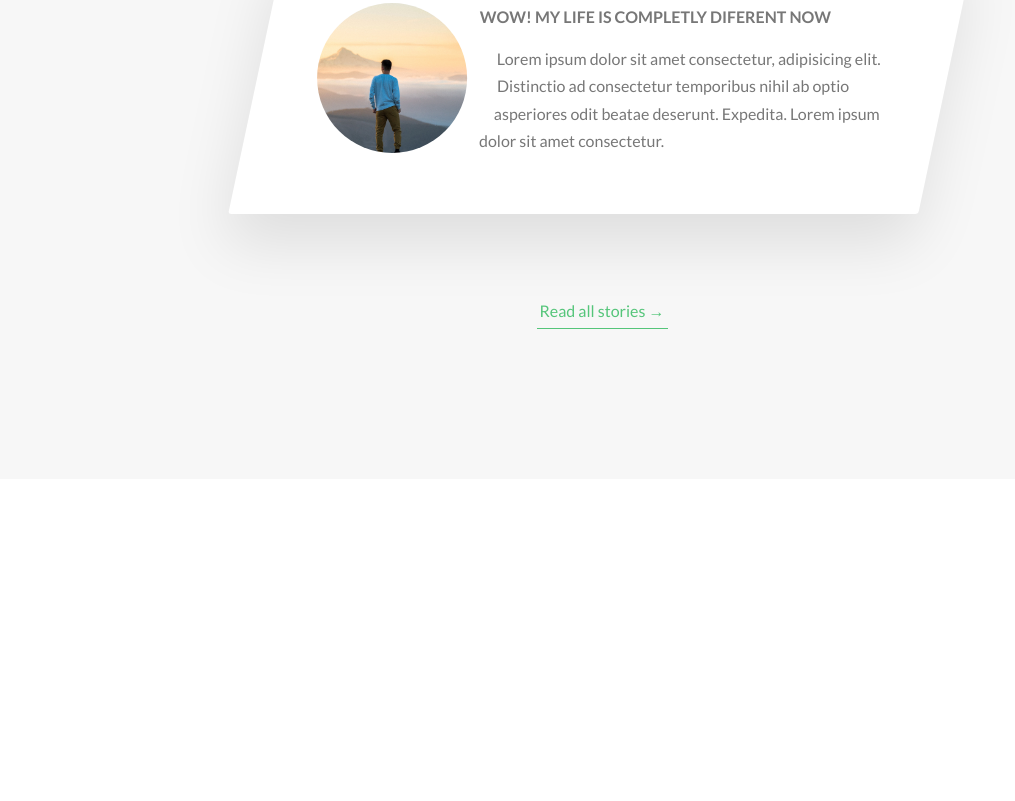
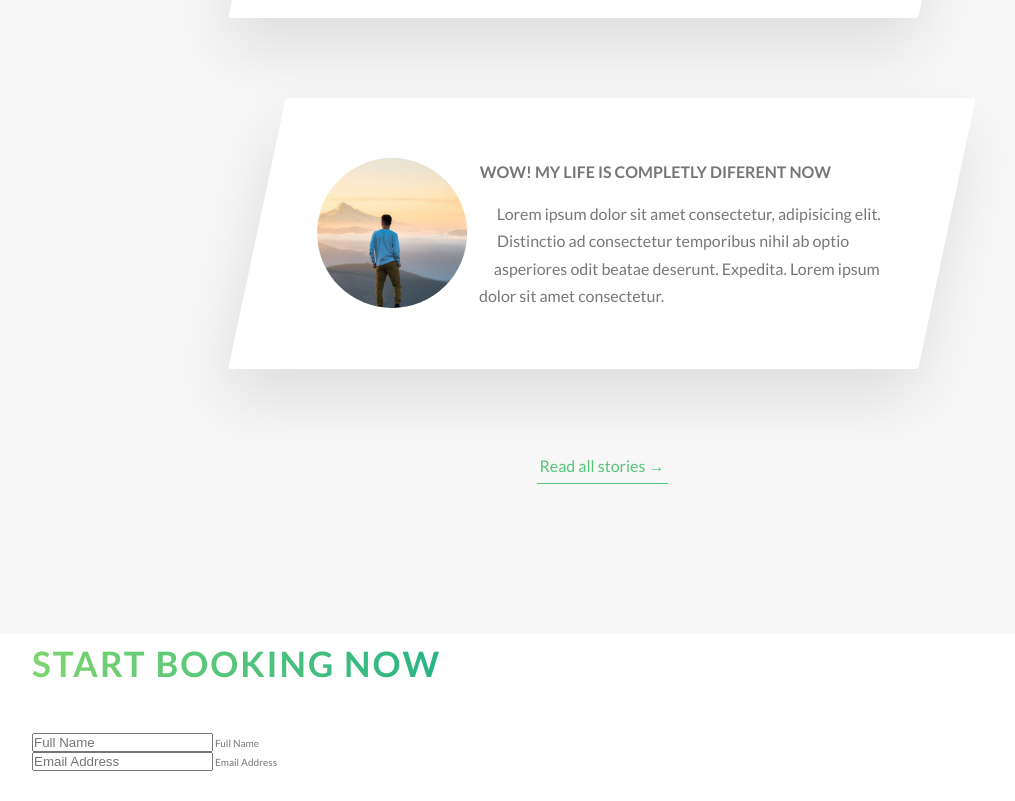
Before and after one commit to Raitoforce/css-nature, a website: page index.html in a window 1280 px wide. Shown: the part 3823-4624 px from the top of the page, without its empty margins (38-1053 px from the left). Before the commit the page ends 4332 px from the top, so only its background shows below. Drawn offline with Linux system fonts and the light colour scheme.

Commit message:
add section book

```diff
--- a/index.html
+++ b/index.html
@@ -247,6 +247,14 @@
       </section>
 
       <section class="section-stories">
+        <div class="bg-video">
+          <video class="bg-video__content" autoplay muted loop>
+            <source src="img/video.mp4" type="video/mp4" />
+            <source src="img/video.webm" type="video/webm" />
+            Your browser is not supported!
+          </video>
+        </div>
+
         <div class="u-center-text u-margin-bottom-big">
           <h2 class="heading-secondary">We make people genuinely happy</h2>
         </div>
@@ -305,6 +313,40 @@
           <a href="#" class="btn-text">Read all stories &rarr;</a>
         </div>
       </section>
+
+      <section class="section-book">
+        <div class="row">
+          <div class="book">
+            <div class="book__form">
+              <form action="#" class="form" autocomplete="off">
+                <div class="u-margin-bottom-medium">
+                  <h2 class="heading-secondary">Start Booking now</h2>
+                </div>
+                <div class="form__group">
+                  <input
+                    type="text"
+                    class="form__input"
+                    placeholder="Full Name"
+                    required
+                    id="name"
+                  />
+                  <label class="form__label" for="name">Full Name</label>
+                </div>
+                <div class="form__group">
+                  <input
+                    type="email"
+                    class="form__input"
+                    placeholder="Email Address"
+                    required
+                    id="email"
+                  />
+                  <label class="form__label" for="email">Email Address</label>
+                </div>
+              </form>
+            </div>
+          </div>
+        </div>
+      </section>
     </main>
 
     <!-- <section class="grid-test">
```
